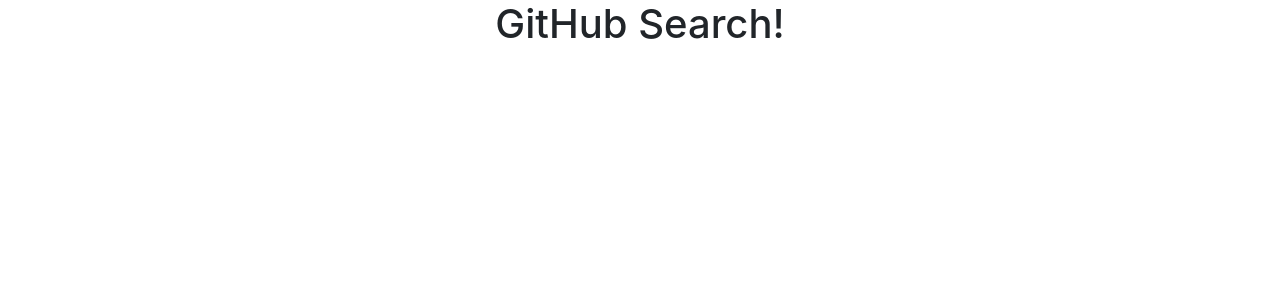
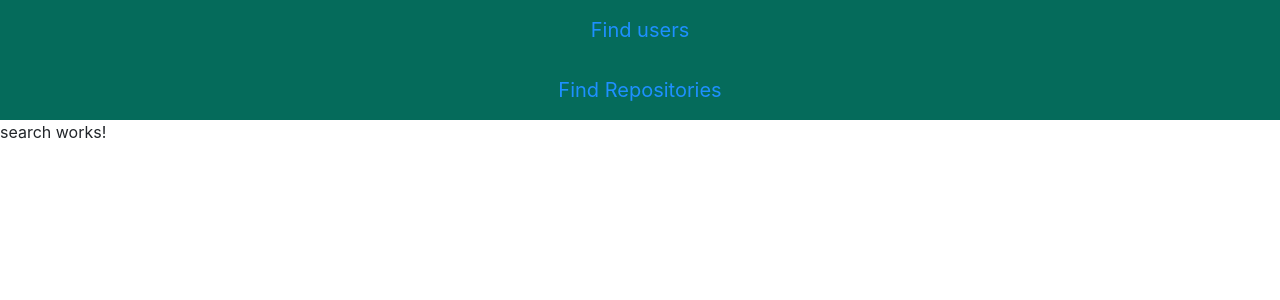
Before and after one commit to wanjiiru/Github-search, an Angular app: page /users in a window 1280 px wide. Shown: the top 300 px of the page. Built offline with nearby package versions, Linux system fonts and the light colour scheme.

Commit message:
add search-form component and styles to navbar

```diff
--- a/src/app/app.component.html
+++ b/src/app/app.component.html
@@ -1,7 +1,4 @@
 <!--The content below is only a placeholder and can be replaced.-->
-<div style="text-align:center">
-  <h1>
-    {{ title }}!
-  </h1>
-
+<div>
+    <app-navbar></app-navbar>
 </div>
--- a/src/app/navbar/navbar.component.css
+++ b/src/app/navbar/navbar.component.css
@@ -0,0 +1,17 @@
+.navbar-dark a {
+    /*float: left;*/
+    display: block;
+    color: dodgerblue;
+    text-align: center;
+    padding: 15px 17px;
+    font-size: 20px;
+    text-align: center;
+}
+
+
+* {box-sizing: border-box;}
+
+.navbar-dark {
+    overflow: hidden;
+    background-color: #056b5b;
+}
--- a/src/app/navbar/navbar.component.html
+++ b/src/app/navbar/navbar.component.html
@@ -1,3 +1,5 @@
-<p>
-  navbar works!
-</p>
+<div class="navbar-dark">
+    <a class="nav-link" routerLink="/users" routerLinkActive="active">Find users</a>
+    <a class="nav-link" routerLink="/repository" routerLinkActive="active">Find Repositories</a>
+</div>
+<router-outlet></router-outlet>
--- /dev/null
+++ b/src/app/repositories/repositories.component.html
@@ -0,0 +1,3 @@
+<p>
+  repositories works!
+</p>
--- /dev/null
+++ b/src/app/repositories/repositories.component.ts
@@ -0,0 +1,15 @@
+import { Component, OnInit } from '@angular/core';
+
+@Component({
+  selector: 'app-repositories',
+  templateUrl: './repositories.component.html',
+  styleUrls: ['./repositories.component.css']
+})
+export class RepositoriesComponent implements OnInit {
+
+  constructor() { }
+
+  ngOnInit() {
+  }
+
+}
--- a/src/app/routing/routing.module.ts
+++ b/src/app/routing/routing.module.ts
@@ -2,12 +2,14 @@ import { NgModule } from '@angular/core';
 import { CommonModule } from '@angular/common';
 import {RouterModule, Routes} from '@angular/router';
 import { SearchComponent } from '../search/search.component';
-import {RepositoryComponent} from '../repository';
+import {RepositoriesComponent} from '../repositories/repositories.component';
 
 
 const routes: Routes = [
     {path: 'users', component: SearchComponent},
-    {path: 'repository', component: RepositoryComponent}
+    {path: 'repository', component: RepositoriesComponent},
+    {path: '', redirectTo: '/users', pathMatch: 'full'},
+
 
 
 ];
--- /dev/null
+++ b/src/app/search-form/search-form.component.html
@@ -0,0 +1,6 @@
+<form #searchForm="ngForm">
+  <div class="form-group">
+    <input type="text" class="form-control" name="findGit" placeholder="Search"  required>
+    <button type="submit" class="btn"> Search</button>
+  </div>
+</form>
--- /dev/null
+++ b/src/app/search-form/search-form.component.ts
@@ -0,0 +1,15 @@
+import { Component, OnInit } from '@angular/core';
+
+@Component({
+  selector: 'app-search-form',
+  templateUrl: './search-form.component.html',
+  styleUrls: ['./search-form.component.css']
+})
+export class SearchFormComponent implements OnInit {
+
+  constructor() { }
+
+  ngOnInit() {
+  }
+
+}
--- a/src/environments/environment.ts
+++ b/src/environments/environment.ts
@@ -4,7 +4,7 @@
 
 export const environment = {
   production: false,
-    myApi: "8d519577963aecac686226e04976f1c31f02b53a"
+    myApi: '8d519577963aecac686226e04976f1c31f02b53a'
 };
 
 /*
```
Also changed, not shown: src/app/app.module.ts (+16 -2 lines), src/app/repositories/repositories.component.css (added), src/app/search-form/search-form.component.css (added), 2 other files (tests, documents, lock files or other folders).
